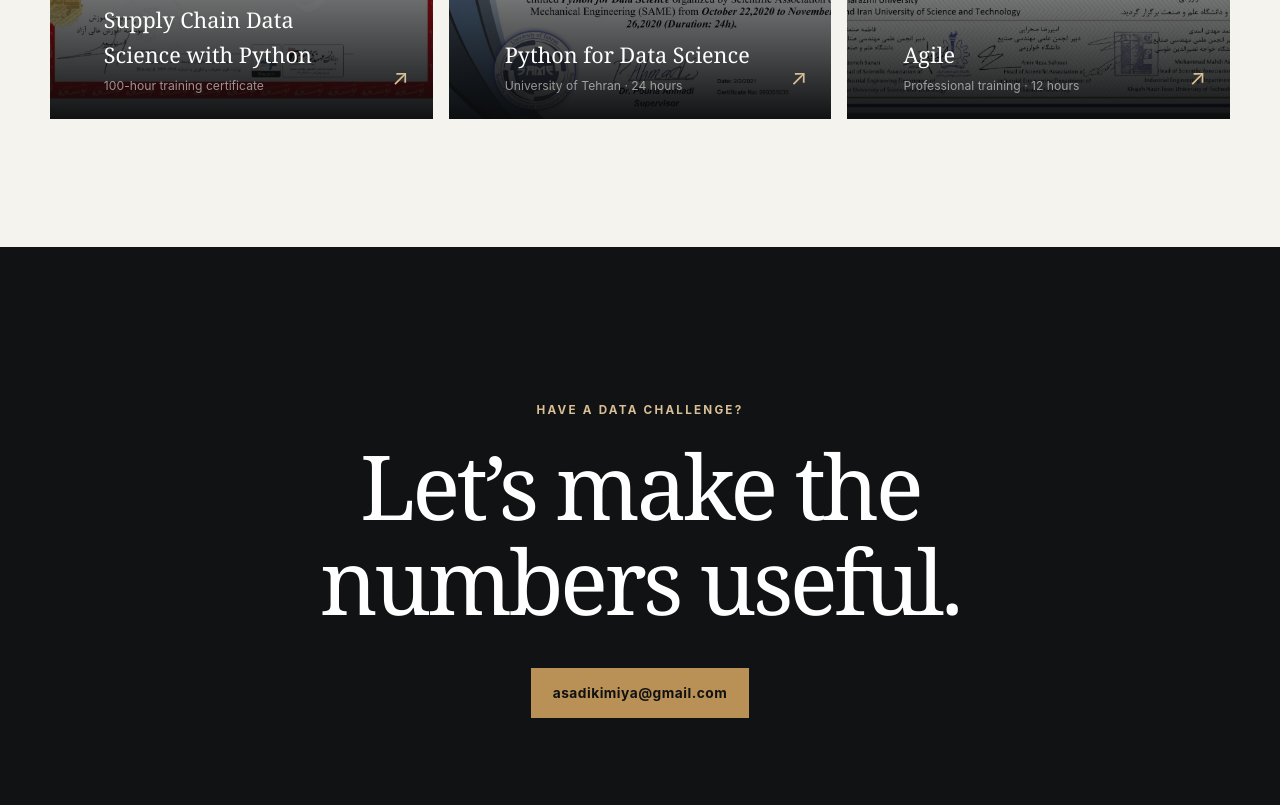
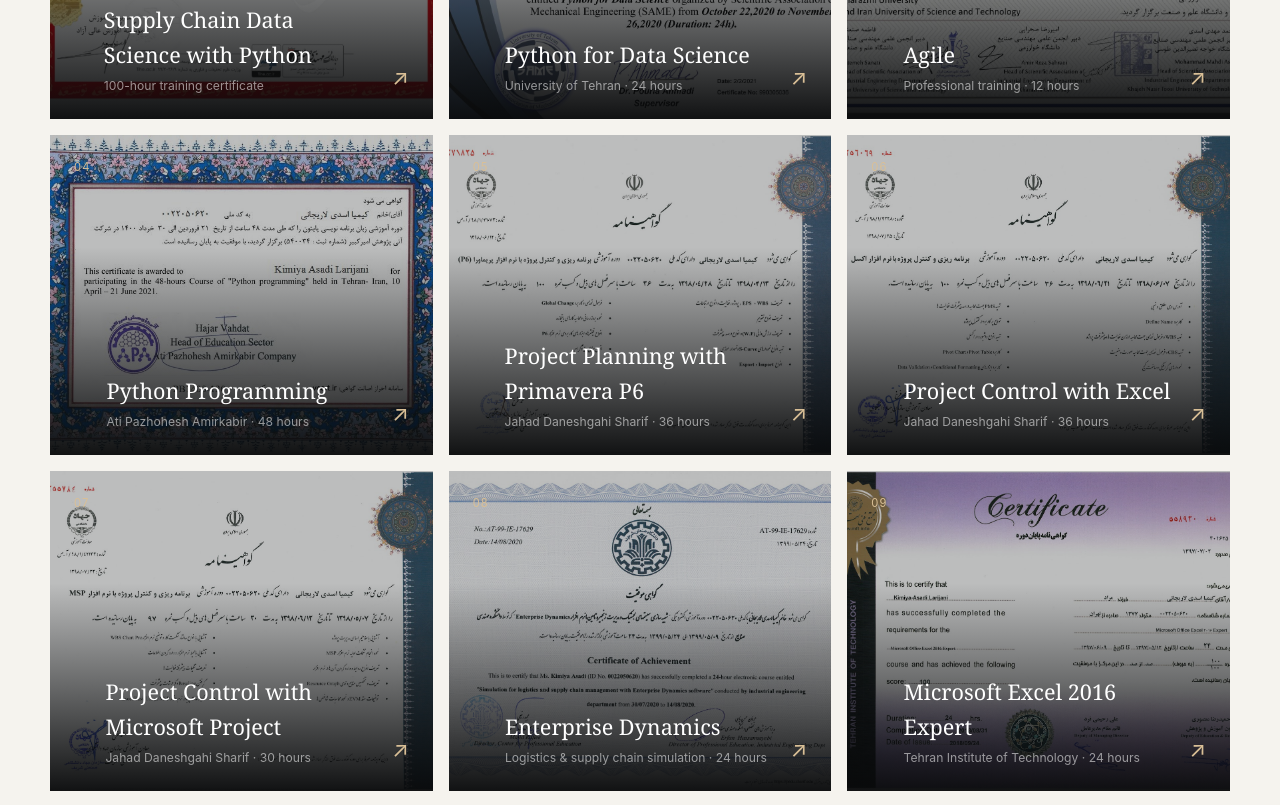
Before and after one commit to asadikimiya-dotcom/asadikimiya-dotcom.github.io, a plain HTML site: page index.html in a window 1280 px wide. Shown: the part 7455-8260 px from the top of the page. Drawn offline with Linux system fonts and the light colour scheme.

Commit message:
Add professional certificates

```diff
--- a/index.html
+++ b/index.html
@@ -167,6 +167,12 @@
         <a class="recommendation-card" href="assets/recommendation-1.jpg" target="_blank" rel="noopener noreferrer"><img src="assets/recommendation-1.jpg" alt="Supply chain data science with Python certificate" loading="lazy"><span>01</span><div><h3>Supply Chain Data Science with Python</h3><p>100-hour training certificate</p></div><b aria-hidden="true">↗</b></a>
         <a class="recommendation-card" href="assets/recommendation-2.jpg" target="_blank" rel="noopener noreferrer"><img src="assets/recommendation-2.jpg" alt="Python for Data Science certificate from the University of Tehran" loading="lazy"><span>02</span><div><h3>Python for Data Science</h3><p>University of Tehran · 24 hours</p></div><b aria-hidden="true">↗</b></a>
         <a class="recommendation-card" href="assets/recommendation-3.jpg" target="_blank" rel="noopener noreferrer"><img src="assets/recommendation-3.jpg" alt="Agile training certificate" loading="lazy"><span>03</span><div><h3>Agile</h3><p>Professional training · 12 hours</p></div><b aria-hidden="true">↗</b></a>
+        <a class="recommendation-card" href="assets/certificate-python-programming.jpg" target="_blank" rel="noopener noreferrer"><img src="assets/certificate-python-programming.jpg" alt="Python programming training certificate" loading="lazy"><span>04</span><div><h3>Python Programming</h3><p>Ati Pazhohesh Amirkabir · 48 hours</p></div><b aria-hidden="true">↗</b></a>
+        <a class="recommendation-card" href="assets/certificate-primavera-p6.jpg" target="_blank" rel="noopener noreferrer"><img src="assets/certificate-primavera-p6.jpg" alt="Primavera P6 project planning and control certificate" loading="lazy"><span>05</span><div><h3>Project Planning with Primavera P6</h3><p>Jahad Daneshgahi Sharif · 36 hours</p></div><b aria-hidden="true">↗</b></a>
+        <a class="recommendation-card" href="assets/certificate-project-control-excel.jpg" target="_blank" rel="noopener noreferrer"><img src="assets/certificate-project-control-excel.jpg" alt="Project planning and control with Excel certificate" loading="lazy"><span>06</span><div><h3>Project Control with Excel</h3><p>Jahad Daneshgahi Sharif · 36 hours</p></div><b aria-hidden="true">↗</b></a>
+        <a class="recommendation-card" href="assets/certificate-project-control-msp.jpg" target="_blank" rel="noopener noreferrer"><img src="assets/certificate-project-control-msp.jpg" alt="Project planning and control with Microsoft Project certificate" loading="lazy"><span>07</span><div><h3>Project Control with Microsoft Project</h3><p>Jahad Daneshgahi Sharif · 30 hours</p></div><b aria-hidden="true">↗</b></a>
+        <a class="recommendation-card" href="assets/certificate-enterprise-dynamics.jpg" target="_blank" rel="noopener noreferrer"><img src="assets/certificate-enterprise-dynamics.jpg" alt="Logistics and supply chain simulation with Enterprise Dynamics certificate" loading="lazy"><span>08</span><div><h3>Enterprise Dynamics</h3><p>Logistics &amp; supply chain simulation · 24 hours</p></div><b aria-hidden="true">↗</b></a>
+        <a class="recommendation-card" href="assets/certificate-excel-expert.jpg" target="_blank" rel="noopener noreferrer"><img src="assets/certificate-excel-expert.jpg" alt="Microsoft Office Excel 2016 Expert certificate" loading="lazy"><span>09</span><div><h3>Microsoft Excel 2016 Expert</h3><p>Tehran Institute of Technology · 24 hours</p></div><b aria-hidden="true">↗</b></a>
       </div>
     </section>
 
```
Also changed, not shown: assets/certificate-enterprise-dynamics.jpg (added), assets/certificate-excel-expert.jpg (added), assets/certificate-primavera-p6.jpg (added), assets/certificate-project-control-excel.jpg (added), assets/certificate-project-control-msp.jpg (added), assets/certificate-python-programming.jpg (added).
